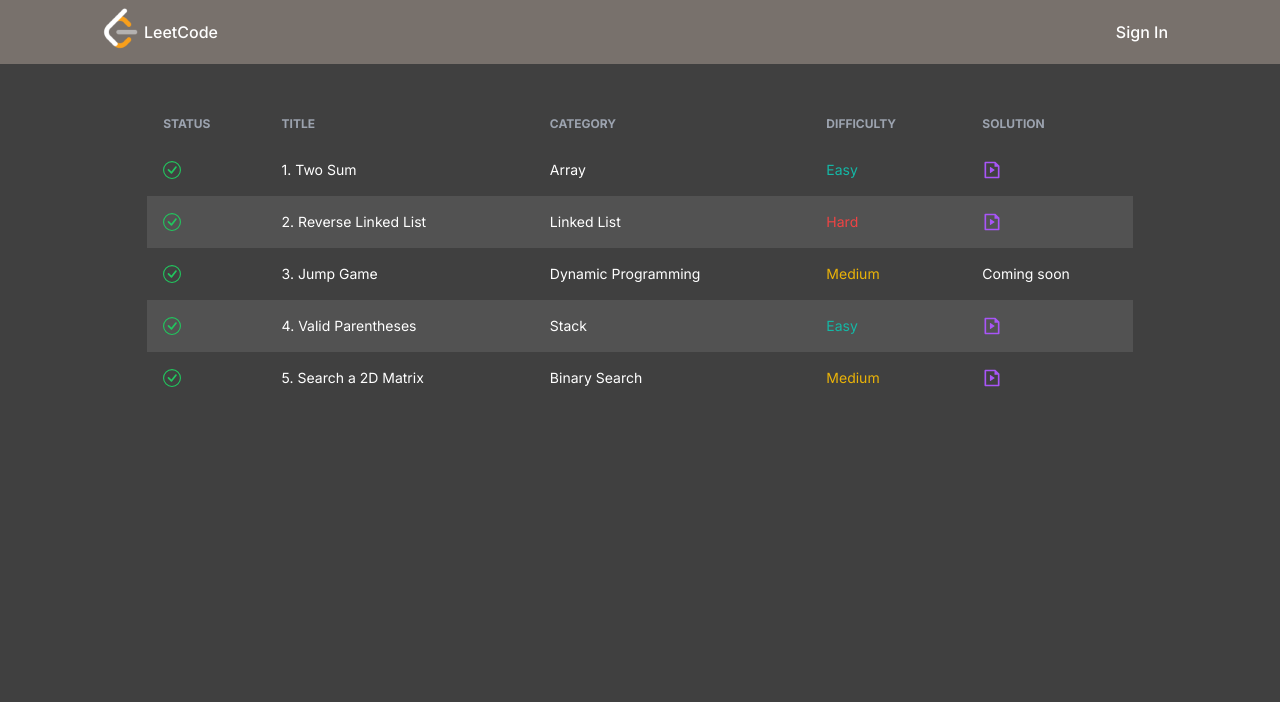
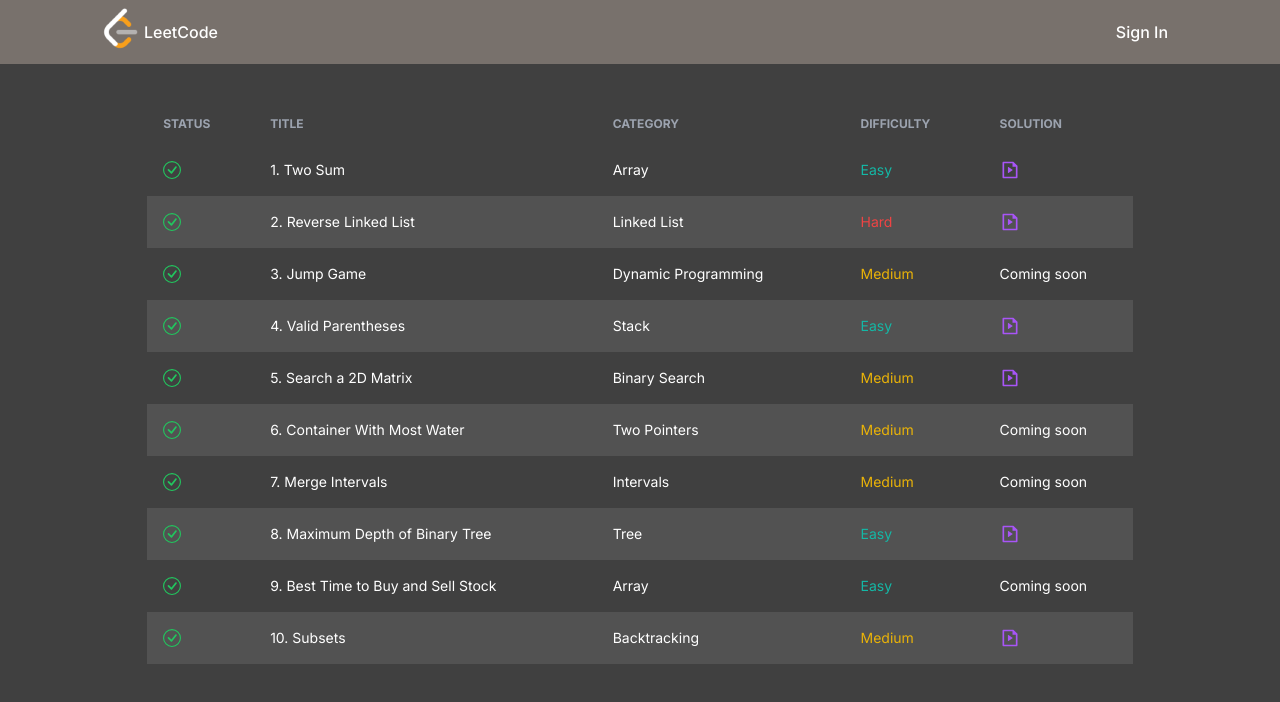
Before and after one commit to Benjaminnnnnn/leetcode-clone, a Next.js app: page / in a window 1280 px wide. Shown: the top 702 px of the page. Built offline with nearby package versions, Linux system fonts and the light colour scheme; no server answers.

Commit message:
adding test case running ability

```diff
--- /dev/null
+++ b/src/app/problems/[id]/not-found.tsx
@@ -0,0 +1,23 @@
+import Link from "next/link";
+
+type Props = {};
+
+const NotFound = (props: Props) => {
+  return (
+    <div className="flex h-screen w-screen flex-col items-center justify-center gap-4">
+      <div className="flex items-center gap-2">
+        <h2 className="text-xl font-semibold">404 Not Found</h2>
+        <div className="h-full w-[1px] bg-gray-600"></div>
+        <p className="font-sm text-gray-600">Problem Coming Soon.</p>
+      </div>
+      <Link
+        href="/"
+        className="rounded bg-dark-layer-1 px-4 py-2 text-sm text-white transition-all hover:bg-dark-layer-2"
+      >
+        Return to Problems
+      </Link>
+    </div>
+  );
+};
+
+export default NotFound;
--- a/src/app/problems/[id]/page.tsx
+++ b/src/app/problems/[id]/page.tsx
@@ -1,6 +1,7 @@
 import Homebar from "@/components/Navbar/Homebar";
 import Workspace from "@/components/Workspace/Workspace";
 import { problems } from "@/utils/problems";
+import { notFound } from "next/navigation";
 
 type Props = {
   params: {
@@ -18,6 +19,10 @@ export async function generateStaticParams() {
 
 const ProblemDetail = ({ params: { id } }: Props) => {
   const problem = problems[id];
+  if (!problem) {
+    // return 404 if dynamic route is not generated with generateStaticParams
+    notFound();
+  }
   // solve serialization between client and server component
   problem.handlerFunction = problem.handlerFunction.toString();
 
@@ -29,7 +34,6 @@ const ProblemDetail = ({ params: { id } }: Props) => {
   );
 };
 
-// return 404 if dynamic route is not generated with generateStaticParams
-export const dynamicParams = false;
+// export const dynamicParams = false;
 
 export default ProblemDetail;
--- a/src/components/Timer/Timer.tsx
+++ b/src/components/Timer/Timer.tsx
@@ -25,7 +25,8 @@ const Timer = (props: Props) => {
   };
 
   const handleKeyToggleTimer = (e: KeyboardEvent) => {
-    if (e.ctrlKey && e.shiftKey && e.key === "T") {
+    if (e.ctrlKey && e.shiftKey && e.key === "O") {
+      e.preventDefault();
       toggleTimer();
     }
   };
@@ -52,7 +53,7 @@ const Timer = (props: Props) => {
       <ButtonWithTooltip
         tooltip={{
           text: "Toggle timer",
-          keyboardNavigation: ["Ctrl", "Shift", "T"],
+          keyboardNavigation: ["Ctrl", "Shift", "O"],
           options: {
             position: "loose",
           },
--- a/src/components/Workspace/ProblemTestCase/ProblemTestCase.tsx
+++ b/src/components/Workspace/ProblemTestCase/ProblemTestCase.tsx
@@ -1,8 +1,13 @@
-import TestCase from "./TestCase/TestCase";
+import { Problem } from "@/utils/types/problem";
+import { useState } from "react";
 
-type Props = {};
+type Props = {
+  problem: Problem;
+};
 
-const ProblemTestCase = (props: Props) => {
+const ProblemTestCase = ({ problem }: Props) => {
+  const [activeTestCase, setActiveTestCase] = useState(0);
+
   return (
     <div className="flex w-full flex-col justify-between gap-2 overflow-auto px-5">
       <div className="flex flex-col overflow-y-auto">
@@ -15,7 +20,35 @@ const ProblemTestCase = (props: Props) => {
             <hr className="absolute bottom-0 h-0.5 w-full rounded-full border-none bg-white" />
           </div>
         </div>
-        <TestCase></TestCase>
+
+        {/* Actual test cases */}
+        <div className="shrink-1">
+          <div className="mt-2 flex items-center gap-4 text-white">
+            {problem.examples.map((_, index) => (
+              <p
+                key={index}
+                className={`${
+                  activeTestCase === index ? "bg-stone-500" : "bg-dark-layer-3"
+                } relative inline-flex cursor-pointer items-center whitespace-nowrap rounded-xl  px-4 py-2 text-sm font-medium transition-all hover:bg-stone-500`}
+                onClick={() => setActiveTestCase(index)}
+              >
+                Case {index + 1}
+              </p>
+            ))}
+          </div>
+
+          <pre className="mt-2 flex flex-col gap-2 pb-4 font-semibold">
+            <span className="text-sm font-medium text-white">Input:</span>
+            <code className="w-max min-w-full cursor-text whitespace-nowrap rounded-lg border-none px-3 py-[10px] text-white">
+              {problem.examples[activeTestCase].inputText}
+            </code>
+
+            <span className="text-sm font-medium text-white">Output:</span>
+            <code className="w-max min-w-full cursor-text whitespace-nowrap rounded-lg border-none px-3 py-[10px] text-white">
+              {problem.examples[activeTestCase].outputText}
+            </code>
+          </pre>
+        </div>
       </div>
     </div>
   );
--- a/src/components/Workspace/ProblemTestCase/TestCase/TestCase.tsx
+++ /dev/null
@@ -1,49 +0,0 @@
-type TestCaseTabProps = {
-  numTestCases: number;
-};
-
-type TestConsoleProps = {
-  title: string;
-  text: string;
-};
-
-const TestConsole = ({ title, text }: TestConsoleProps) => (
-  <>
-    <span className="text-sm font-medium text-white">{title}</span>
-    <code className="w-max min-w-full cursor-text whitespace-nowrap rounded-lg border-none px-3 py-[10px] text-white">
-      {text}
-    </code>
-  </>
-);
-
-const TestCaseTab = ({ numTestCases }: TestCaseTabProps) => {
-  return (
-    <div className="mt-2 flex items-center gap-4 text-white">
-      {Array.from(new Array(numTestCases)).map((_, index) => (
-        <p
-          key={index}
-          className="bg-dark-layer-3 relative inline-flex cursor-pointer items-center whitespace-nowrap rounded-xl px-4 py-2 text-sm font-medium transition-all hover:bg-stone-500"
-        >
-          Case {index + 1}
-        </p>
-      ))}
-    </div>
-  );
-};
-
-const TestCase = () => {
-  return (
-    <div className="shrink-1">
-      <TestCaseTab numTestCases={3}></TestCaseTab>
-      <pre className="mt-2 flex flex-col gap-2 pb-4 font-semibold">
-        <TestConsole
-          title="Input:"
-          text="nums=[2,7,11,15], target=[9]"
-        ></TestConsole>
-        <TestConsole title="Output:" text="[0, 1]"></TestConsole>
-      </pre>
-    </div>
-  );
-};
-
-export default TestCase;
--- a/src/components/Workspace/Workspace.tsx
+++ b/src/components/Workspace/Workspace.tsx
@@ -32,9 +32,7 @@ const Workspace = ({ problem }: Props) => {
         minSize={0}
         snapOffset={100}
         onDragEnd={(sizes) => {
-          // since sizes is a percentage, use a percentage to determine if split is closed
           if ((sizes[1] * window.innerHeight) / 100 <= 100) {
-            console.log("close test case");
             dispatch(
               toggleTestCase({
                 testIsExpanded: false,
@@ -44,7 +42,7 @@ const Workspace = ({ problem }: Props) => {
         }}
       >
         <Playground problem={problem}></Playground>
-        <ProblemTestCase></ProblemTestCase>
+        <ProblemTestCase problem={problem}></ProblemTestCase>
       </Split>
     </Split>
   );
--- a/src/mock-data/problems.ts
+++ b/src/mock-data/problems.ts
@@ -48,44 +48,44 @@ export const problems: Problem[] = [
     order: 5,
     videoId: "Ber2pi2C0j0",
   },
-  // {
-  //   id: "container-with-most-water",
-  //   title: "Container With Most Water",
-  //   difficulty: "Medium",
-  //   category: "Two Pointers",
-  //   order: 6,
-  //   videoId: "",
-  // },
-  // {
-  //   id: "merge-intervals",
-  //   title: "Merge Intervals",
-  //   difficulty: "Medium",
-  //   category: "Intervals",
-  //   order: 7,
-  //   videoId: "",
-  // },
-  // {
-  //   id: "maximum-depth-of-binary-tree",
-  //   title: "Maximum Depth of Binary Tree",
-  //   difficulty: "Easy",
-  //   category: "Tree",
-  //   order: 8,
-  //   videoId: "hTM3phVI6YQ",
-  // },
-  // {
-  //   id: "best-time-to-buy-and-sell-stock",
-  //   title: "Best Time to Buy and Sell Stock",
-  //   difficulty: "Easy",
-  //   category: "Array",
-  //   order: 9,
-  //   videoId: "",
-  // },
-  // {
-  //   id: "subsets",
-  //   title: "Subsets",
-  //   difficulty: "Medium",
-  //   category: "Backtracking",
-  //   order: 10,
-  //   videoId: "1pkOgXD63yU",
-  // },
+  {
+    id: "container-with-most-water",
+    title: "Container With Most Water",
+    difficulty: "Medium",
+    category: "Two Pointers",
+    order: 6,
+    videoId: "",
+  },
+  {
+    id: "merge-intervals",
+    title: "Merge Intervals",
+    difficulty: "Medium",
+    category: "Intervals",
+    order: 7,
+    videoId: "",
+  },
+  {
+    id: "maximum-depth-of-binary-tree",
+    title: "Maximum Depth of Binary Tree",
+    difficulty: "Easy",
+    category: "Tree",
+    order: 8,
+    videoId: "hTM3phVI6YQ",
+  },
+  {
+    id: "best-time-to-buy-and-sell-stock",
+    title: "Best Time to Buy and Sell Stock",
+    difficulty: "Easy",
+    category: "Array",
+    order: 9,
+    videoId: "",
+  },
+  {
+    id: "subsets",
+    title: "Subsets",
+    difficulty: "Medium",
+    category: "Backtracking",
+    order: 10,
+    videoId: "1pkOgXD63yU",
+  },
 ];
```
Also changed, not shown: src/redux/features/workspace/workspaceSlice.ts (+0 -9 lines).
